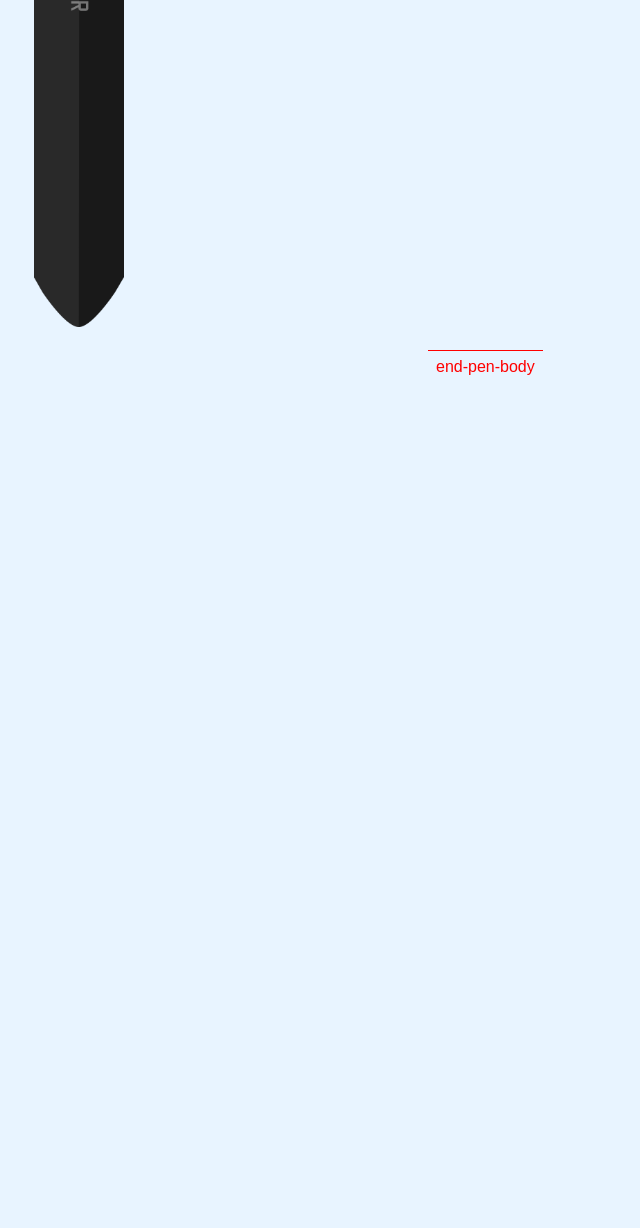
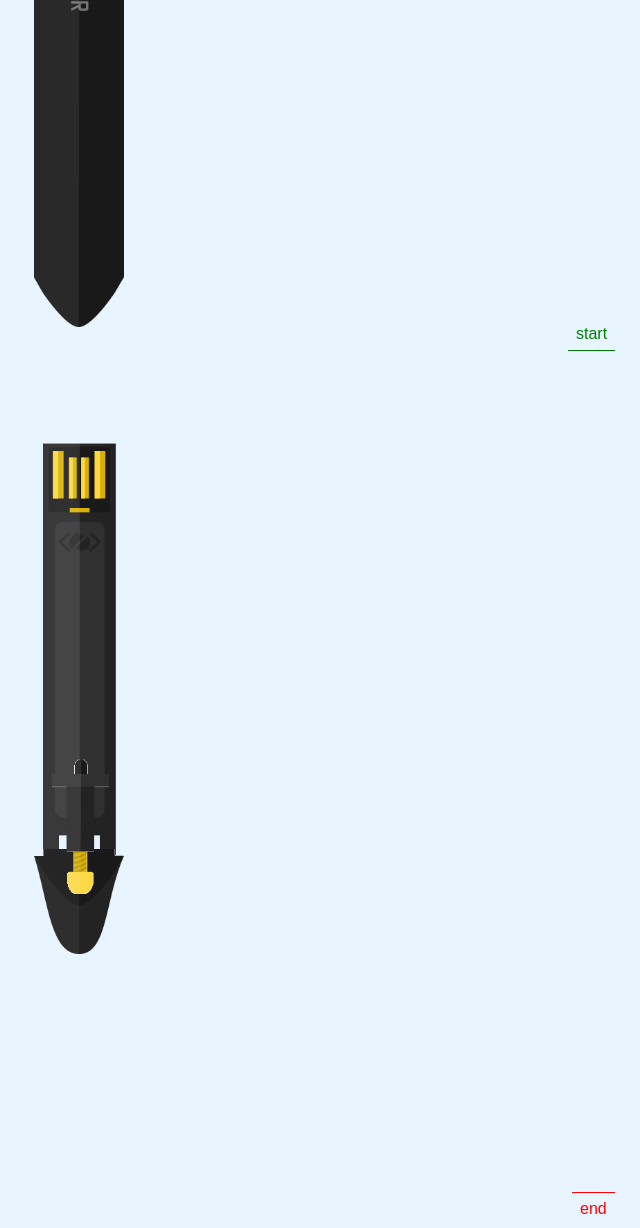
Before and after one commit to FabKaiz/gsap3-pen-reveal, a website: page index.html in a window 1280 px wide. Shown: the part 1534-2762 px from the top of the page, without its empty margins (561-1201 px from the left). Drawn offline with nearby package versions, Linux system fonts and the light colour scheme.

Commit message:
started to animate the  pen body

```diff
--- a/css/app.css
+++ b/css/app.css
@@ -90,6 +90,11 @@
 }
 
 /* this is the pen body */
+.part3 {
+  z-index: 2;
+  position: relative;
+}
+
 .part3 .image {
     background: url('../img/img_pen-body.png') no-repeat 50% 0;
     background-size: 90px auto;
@@ -103,6 +108,10 @@
 .part5 .image {
     background-position: 50% -1156px;
     min-height: 150px;
+}
+.part5 {
+  z-index: 1;
+  position: relative;
 }
 .part6 .image {
     background-position: 50% -1439px;
--- a/index.html
+++ b/index.html
@@ -65,6 +65,7 @@
               <p>Vivamus hendrerit in dui arcu sed erat molestie vehicula. Nullam in dui mauris.</p>
             </div>
           </div>
+          <div class="pen-body">
             <div class="part part3">
               <h3>Heading 3</h3>
               <div class="image"></div>
@@ -84,6 +85,7 @@
               <h3>Heading 6</h3>
               <div class="image"></div>
               <p>Vivamus hendrerit in dui arcu sed erat molestie vehicula. Nullam in dui mauris.</p>
+            </div>
           </div>
         </div>
 
--- a/js/main.js
+++ b/js/main.js
@@ -1,4 +1,8 @@
 gsap.registerPlugin(ScrollTrigger);
+
+function getTopPartsHeight() {
+  return document.querySelector('.pen-top').clientHeight - 22
+}
 
 
 function init(){
@@ -6,17 +10,30 @@
   // Move the part 3 to cover the part 2
   gsap.set('.part3', {
     y: () => {
-      return -(document.querySelector('.pen-top').clientHeight - 22)
+      return -(getTopPartsHeight())
     },
     scrollTrigger: {
       id: 'pen-body',
       trigger: '.part3',
       start: 'top bottom-=270px',
-      end: `+=${(document.querySelector('.pen-top').clientHeight - 22)}`,
+      end: `+=${(getTopPartsHeight())}`,
       pin: true,
-      markers: true,
+      pinSpacing: false,
     }
-  })
+  });
+
+  gsap.set('.part4', {y: '-547px'});
+  gsap.set('.part5', {y: '-722px'});
+  gsap.set('.part6', {y: '-842px'});
+
+  // Tween the tip of the pen back to 0
+  gsap.to('.part6', {y: 0, ease: 'none', scrollTrigger: {
+    trigger: '.pen-body',
+    start: 'top bottom-=640px',
+    end: '+=842px',
+    scrub: true,
+    markers: true,
+  }});
 
 }
 window.addEventListener('load', function(){
```
Lines whose indentation alone changed are shown as unchanged.
